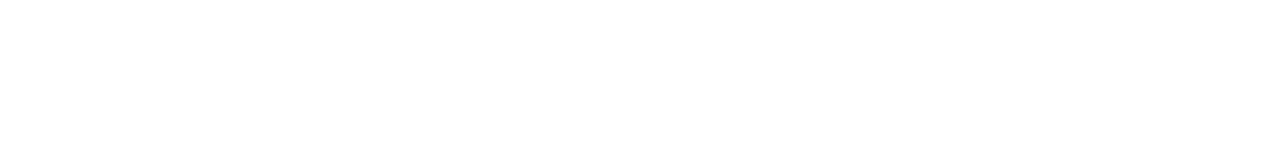
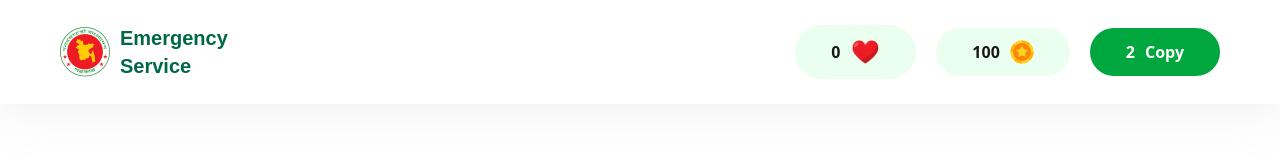
Before and after one commit to marufaakter1947/Assingnment--05-B12A05-Emergency-Hotline-, a plain HTML site: page index.html in a window 1280 px wide. Drawn offline with nearby package versions, Linux system fonts and the light colour scheme; a web font is replaced by a local one.

Commit message:
Navbar design done

```diff
--- a/index.html
+++ b/index.html
@@ -1,13 +1,56 @@
 <!DOCTYPE html>
 <html lang="en">
-<head>
-    <meta charset="UTF-8">
-    <meta name="viewport" content="width=device-width, initial-scale=1.0">
+  <head>
+    <meta charset="UTF-8" />
+    <meta name="viewport" content="width=device-width, initial-scale=1.0" />
     <title>Emergency Hotline</title>
-</head>
-<body>
+    <link rel="stylesheet" href="style.css">
+    <!-- google font -->
+     <link rel="preconnect" href="https://fonts.googleapis.com">
+<link rel="preconnect" href="https://fonts.gstatic.com" crossorigin>
+<link href="https://fonts.googleapis.com/css2?family=Hind+Madurai:wght@300;400;500;600;700&display=swap" rel="stylesheet">
+    <!-- Daisyui and tailwind cdn -->
+    <link
+      href="https://cdn.jsdelivr.net/npm/daisyui@5"
+      rel="stylesheet"
+      type="text/css"
+    />
+    <script src="https://cdn.jsdelivr.net/npm/@tailwindcss/browser@4"></script>
+    <!-- font awesome cdn -->
+    <link
+      rel="stylesheet"
+      href="https://cdnjs.cloudflare.com/ajax/libs/font-awesome/7.0.0/css/all.min.css"
+      integrity="sha512-DxV+EoADOkOygM4IR9yXP8Sb2qwgidEmeqAEmDKIOfPRQZOWbXCzLC6vjbZyy0vPisbH2SyW27+ddLVCN+OMzQ=="
+      crossorigin="anonymous"
+      referrerpolicy="no-referrer"
+    />
+  </head>
+  <body>
+
+    <header>
+        <nav class="px-[60px] py-[24px] shadow-[0px_1px_50px_0px_#b5b5b540] bg-white flex justify-between">
+            <div class="flex items-center gap-[10px]">
+                <img class="w-[50px] h-[50px]" src="./assets/logo.png" alt="Logo of navbar">
+                <h1 class=" font font-bold text-[#006747] text-xl">Emergency <br> Service</h1>
+            </div>
+            <div class="flex items-center gap-[20px]">
+                <div class="heart flex items-center gap-[10px] px-[36px] py-[12px] rounded-[50px] bg-[#41ff6b1a]">
+                    <span class="font-black text-[16px]">0</span>
+                    <img class="w-[30px] h-[30px]" src="./assets/heart.png" alt="icon of heart">
+                </div>
+                <div class="coin flex items-center gap-[10px] px-[36px] py-[12px] rounded-[50px] bg-[#41ff6b1a]">
+                     <span class="font-black text-[16px]">100</span>
+                    <img class="h-[24px] w-[24px]" src="./assets/coin.png" alt="icon of coin">
+                </div>
+                <div class="copy flex items-center gap-[10px] font-semibold text-white bg-[#00A63E] px-[36px] py-[12px] rounded-[50px]">
+                    <span>2</span>
+                    <p>Copy</p>
+                </div>
+            </div>
+        </nav>
+    </header>
 
 
     <script src="./script.js"></script>
-</body>
+  </body>
 </html>
--- /dev/null
+++ b/style.css
@@ -0,0 +1,3 @@
+.font{
+     font-family: "Hind Madurai", sans-serif;
+}
```
Also changed, not shown: tailwind.config.js (added).
